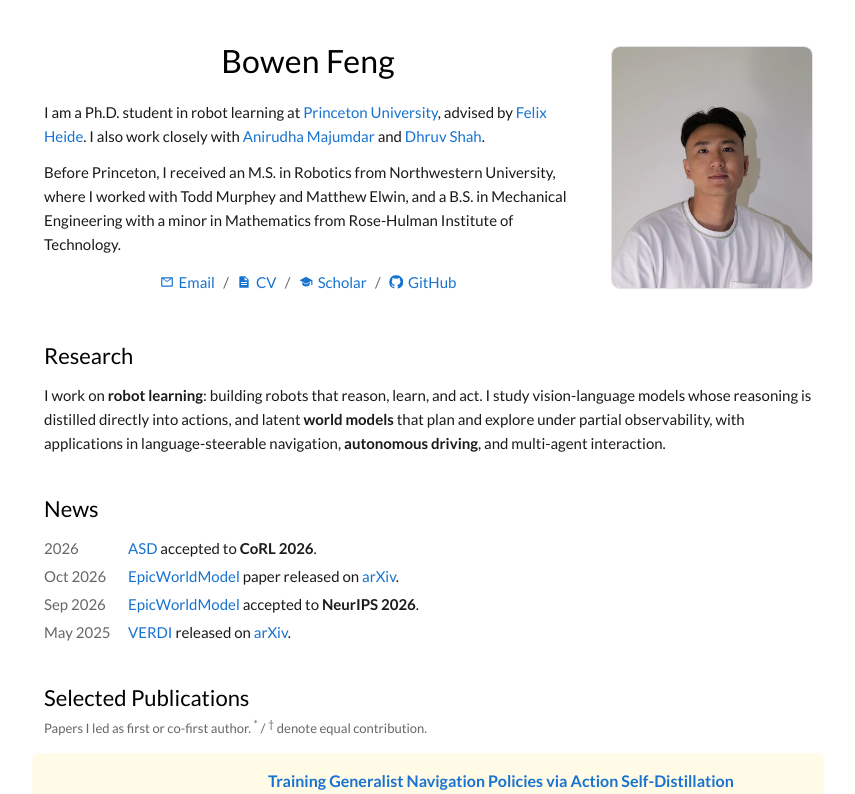
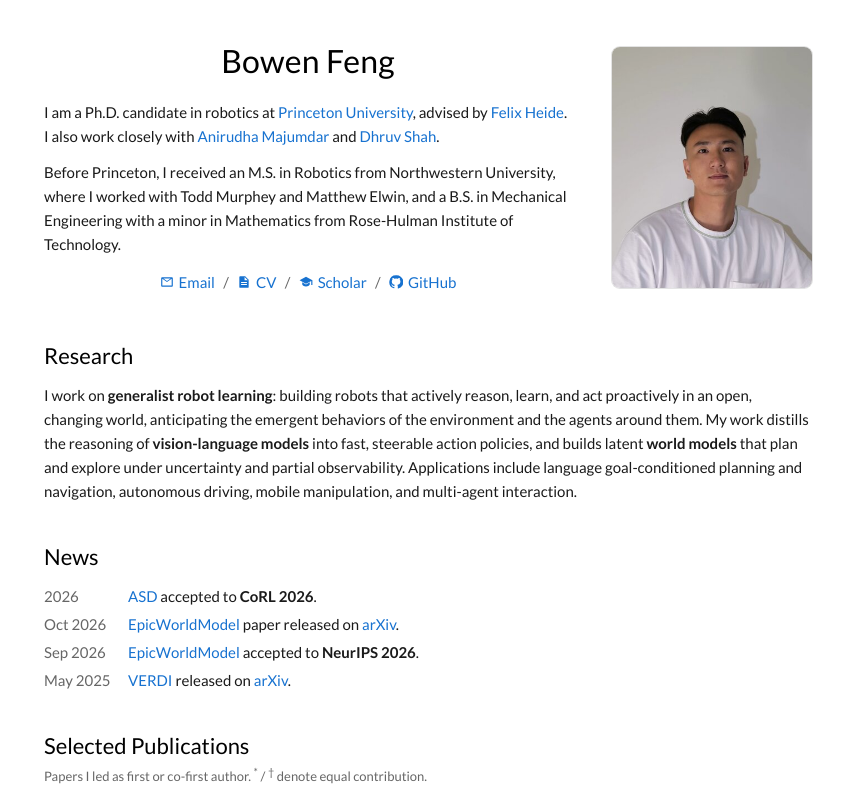
Before and after one commit to fengb2-coder/fengb2-coder.github.io, a plain HTML site: page index.html in a window 1280 px wide. Shown: the top 794 px of the page, without its empty margins (212-1067 px from the left). Drawn offline with Linux system fonts and the light colour scheme.

Commit message:
Bio: Ph.D. candidate in robotics; rewrite research statement around generalist robot learning
Co-Authored-By: Claude Opus 5.5 <noreply@anthropic.com>
Claude-Session: https://claude.ai/code/session_01NjWtqQPDfcGpwqxYGm43Yk

```diff
--- a/index.html
+++ b/index.html
@@ -4,12 +4,12 @@
   <meta charset="utf-8">
   <meta name="viewport" content="width=device-width, initial-scale=1">
   <title>Bowen Feng</title>
-  <meta name="description" content="Bowen Feng is a Ph.D. student in robot learning at Princeton University, working on vision-language reasoning distilled into actions, latent world models for planning and exploration, navigation and autonomous driving.">
+  <meta name="description" content="Bowen Feng is a Ph.D. candidate in robotics at Princeton University, working on generalist robot learning: vision-language reasoning distilled into actions, latent world models for planning and exploration, navigation and autonomous driving.">
   <meta name="author" content="Bowen Feng">
   <link rel="canonical" href="https://fengb2-coder.github.io/">
   <meta property="og:type" content="website">
   <meta property="og:title" content="Bowen Feng">
-  <meta property="og:description" content="Ph.D. student in robot learning at Princeton University, working on world models, planning, navigation and autonomous driving.">
+  <meta property="og:description" content="Ph.D. candidate in robotics at Princeton University, working on generalist robot learning, world models, planning, navigation and autonomous driving.">
   <meta property="og:url" content="https://fengb2-coder.github.io/">
   <meta property="og:image" content="https://fengb2-coder.github.io/assets/img/og-asd.jpg">
   <meta property="og:image:width" content="1200">
@@ -33,7 +33,7 @@
       <div class="intro-text">
         <h1 class="name">Bowen Feng</h1>
         <p>
-          I am a Ph.D. student in robot learning at
+          I am a Ph.D. candidate in robotics at
           <a href="https://www.princeton.edu/">Princeton University</a>, advised by
           <a href="https://www.cs.princeton.edu/~fheide/">Felix Heide</a>.
           I also work closely with <a href="https://irom-lab.princeton.edu/majumdar/">Anirudha Majumdar</a>
@@ -62,10 +62,13 @@
     <section id="research" aria-labelledby="research-h">
       <h2 class="section-title" id="research-h">Research</h2>
       <p class="lead">
-        I work on <strong>robot learning</strong>: building robots that reason, learn, and act.
-        I study vision-language models whose reasoning is distilled directly into actions, and latent
-        <strong>world models</strong> that plan and explore under partial observability, with applications
-        in language-steerable navigation, <strong>autonomous driving</strong>, and multi-agent interaction.
+        I work on <strong>generalist robot learning</strong>: building robots that actively reason, learn,
+        and act proactively in an open, changing world, anticipating the emergent behaviors of the
+        environment and the agents around them. My work distills the reasoning of
+        <strong>vision-language models</strong> into fast, steerable action policies, and builds latent
+        <strong>world models</strong> that plan and explore under uncertainty and partial observability.
+        Applications include language goal-conditioned planning and navigation, autonomous driving,
+        mobile manipulation, and multi-agent interaction.
       </p>
     </section>
 
```
